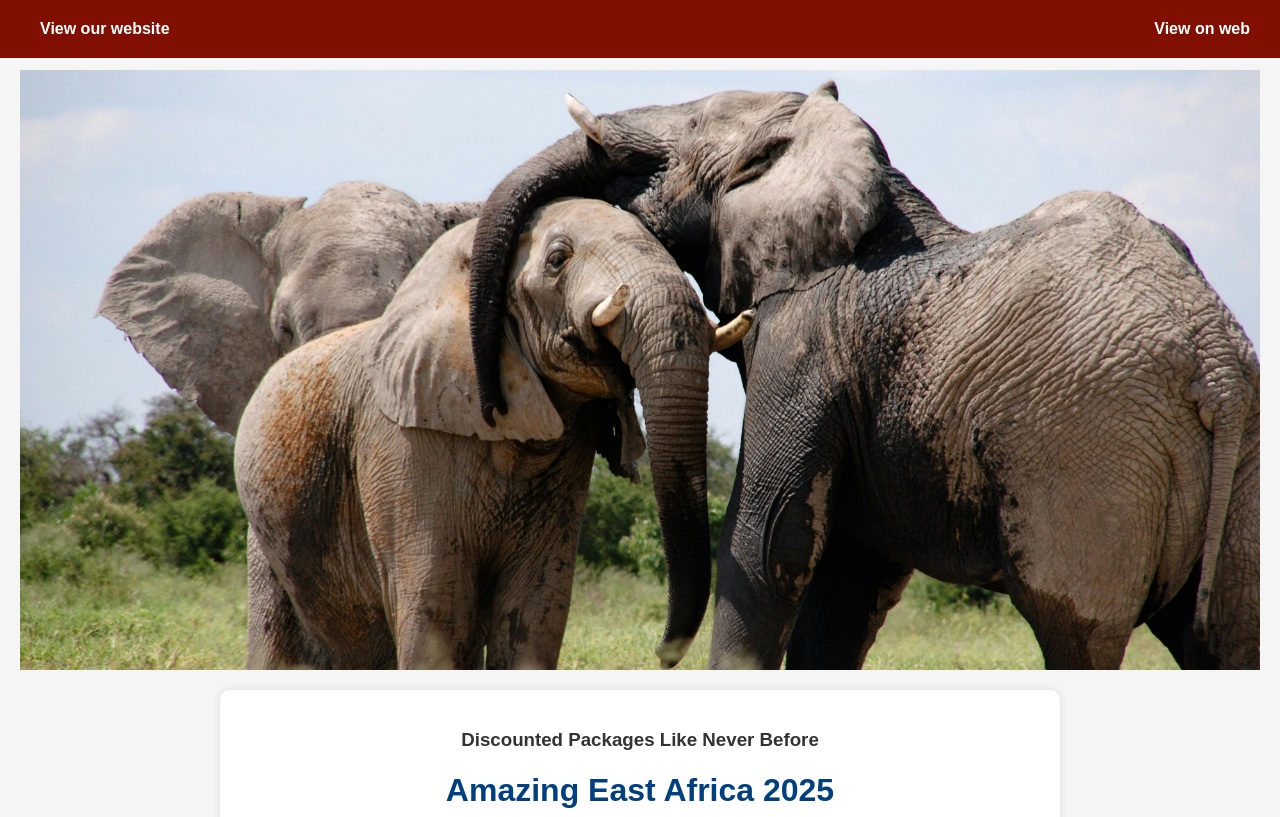
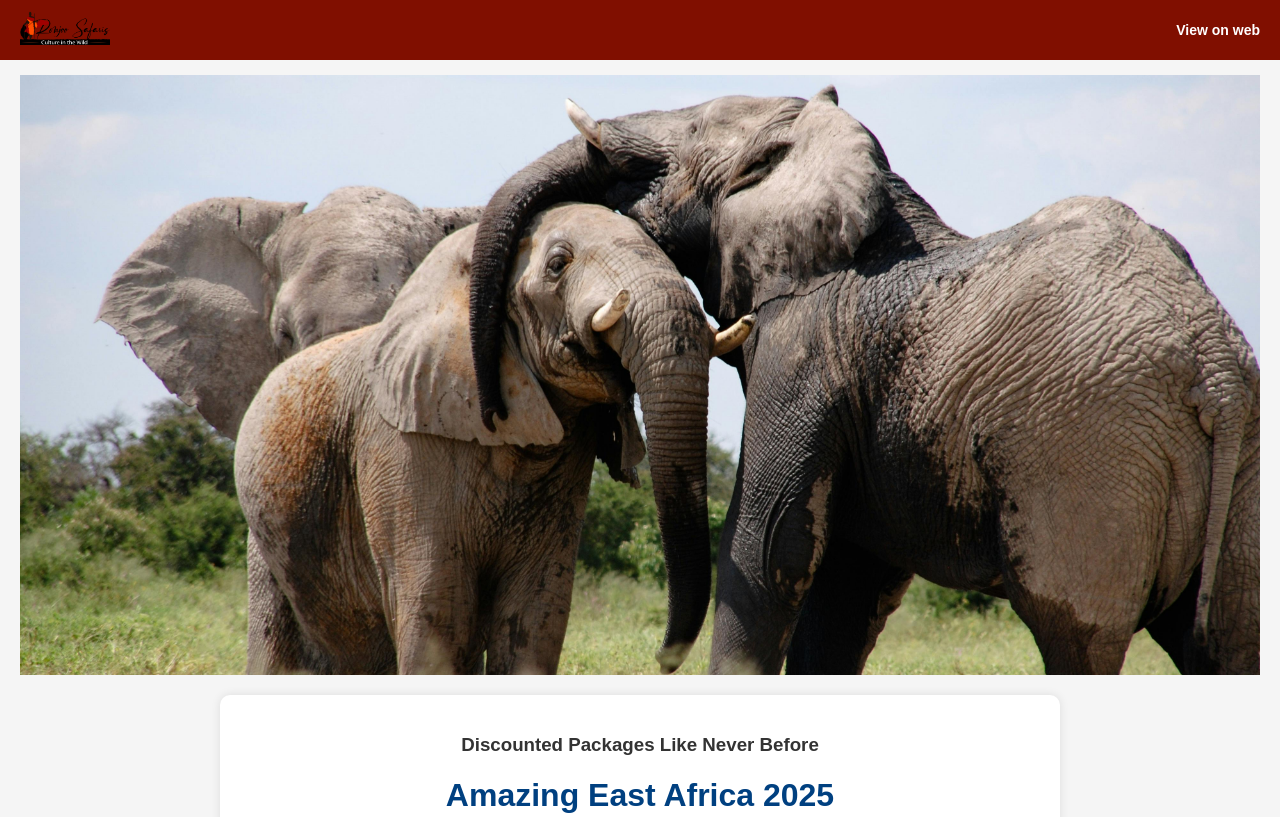
Before and after one commit to codeshinobii/Online-Bronchure, a plain HTML site: page index.html in a window 1280 px wide. Shown: the top 817 px of the page. Drawn offline with Linux system fonts and the light colour scheme.

Commit message:
logo added

```diff
--- a/Resources/css/style.css
+++ b/Resources/css/style.css
@@ -7,36 +7,46 @@ body {
     color: #333;
 }
 
-/* Sticky Navigation */
+/* Slim Sticky Navigation */
 .nav {
     background-color: #800f00;
-    padding: 10px 20px;
+    padding: 5px 20px; /* Reduce padding to make it slimmer */
     display: flex;
-    justify-content: space-between;
+    justify-content: space-between; /* Ensures logo is on the left and link on the right */
     align-items: center;
-    position: fixed; /* Makes the nav bar stay at the top */
-    top: 0; /* Positions it at the top */
+    position: fixed; /* Keeps nav at the top while scrolling */
+    top: 0;
     left: 0;
-    width: 100%; /* Ensures it stretches across the screen */
-    z-index: 1000; /* Keeps it above other elements */
+    width: 100%;
+    height: 50px; /* Set a fixed height to keep it slim */
+    z-index: 1000;
 }
 
-/* Add some space at the top so content doesn't get hidden behind the nav */
+/* Prevent content from being hidden behind the navbar */
 body {
-    padding-top: 50px; /* Adjust this based on your nav height */
+    padding-top: 55px; /* Adjust to match the navbar height */
 }
 
-.nav a {
-    color: white;
-    text-decoration: none;
-    font-weight: bold;
-    padding: 10px 20px;
-    margin-right: 30px;
+/* Logo Styling */
+.logo {
+    width: 90px; /* Smaller logo */
+    height: auto; /* Maintain aspect ratio */
+    max-height: 40px; /* Ensures it fits within the navbar */
+    object-fit: contain;
 }
 
-.nav a:hover {
-    background-color: #5e0300;
-    border-radius: 5px;
+/* Navigation Link Styling */
+.nav-link {
+    color: #fff; /* White text */
+    text-decoration: none; /* Removes underline */
+    font-size: 14px; /* Slightly smaller font */
+    font-weight: bold;
+    margin-right: 40px;
+    transition: color 0.3s ease-in-out;
+}
+
+.nav-link:hover {
+    color: #ffcc00; /* Changes color on hover */
 }
 
 
--- a/index.html
+++ b/index.html
@@ -4,20 +4,25 @@
     <meta charset="UTF-8">
     <meta name="viewport" content="width=device-width, initial-scale=1.0">
     <title>Ronjoo Safaris</title>
+    <link rel="icon" type="image/png" href="/Resources/images/favicon.png">
     <link rel="stylesheet" href="/Resources/css/style.css">
 </head>
 <body>
 
-    <!-- Navigation -->
-    <div class="nav">
-        <a href="https://ronjoosafaris.co.tz">View our website</a>
-        <a href="https://ronjoosafaris.co.tz">View on web</a>
-    </div>
+   <!-- Navigation -->
+   <div class="nav">
+    <a href="https://njoroosafaris.co.tz">
+        <img src="/Resources/images/logo.png" alt="Njoroo Safaris Logo" class="logo">
+    </a>
+    <a href="https://njoroosafaris.co.tz" class="nav-link">View on web</a>
+</div>
+
+
 
 
     <!-- Hero Section -->
     <div class="hero">
-        <img src="/Resources/images/heroimage.jpg" alt="Safari Image">
+        <img src="Resources/images/heroimage.jpg" alt="Safari Image">
     </div>
 
     <!-- Main Content -->
```
Also changed, not shown: Resources/images/favicon.png (added), Resources/images/logo.png (added).
